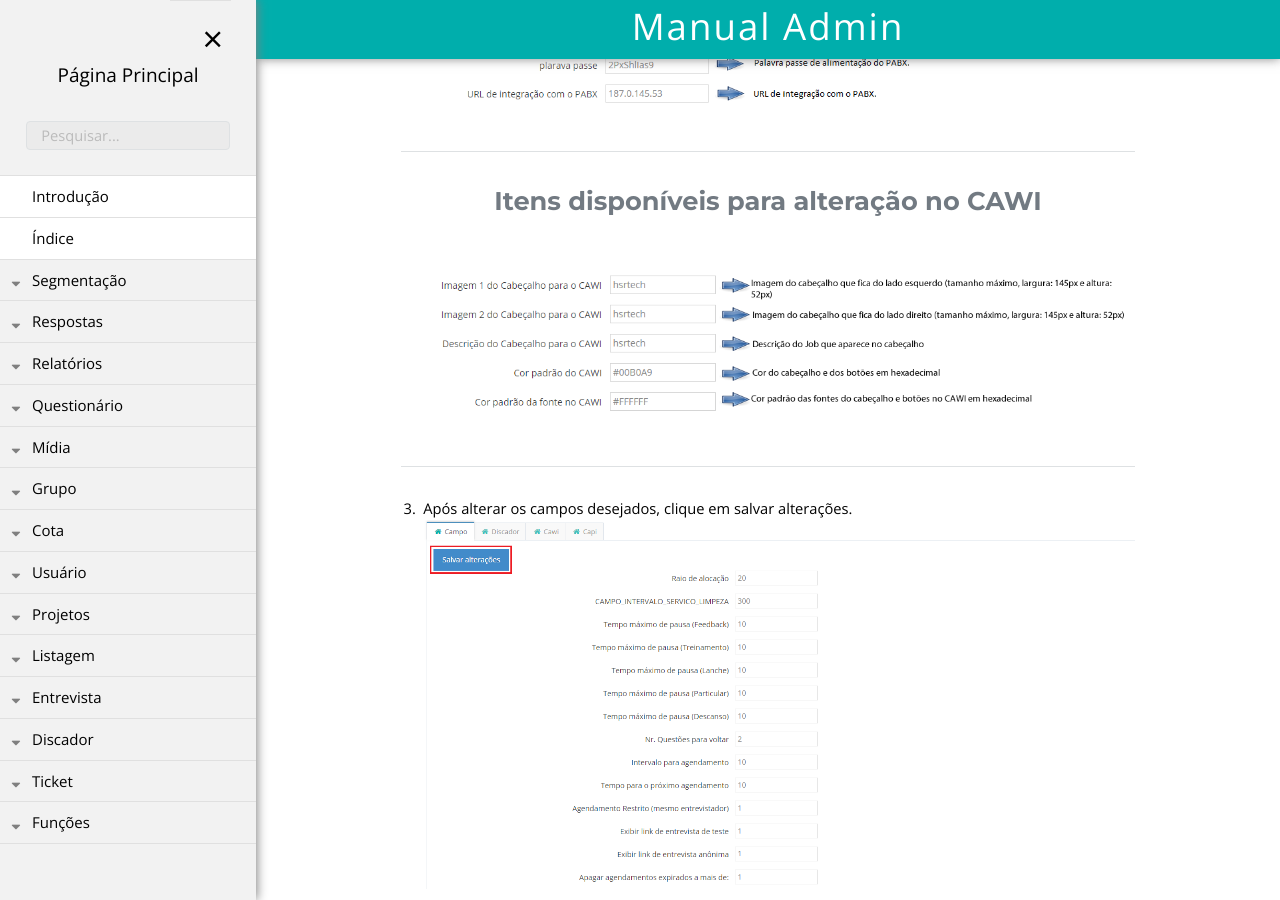
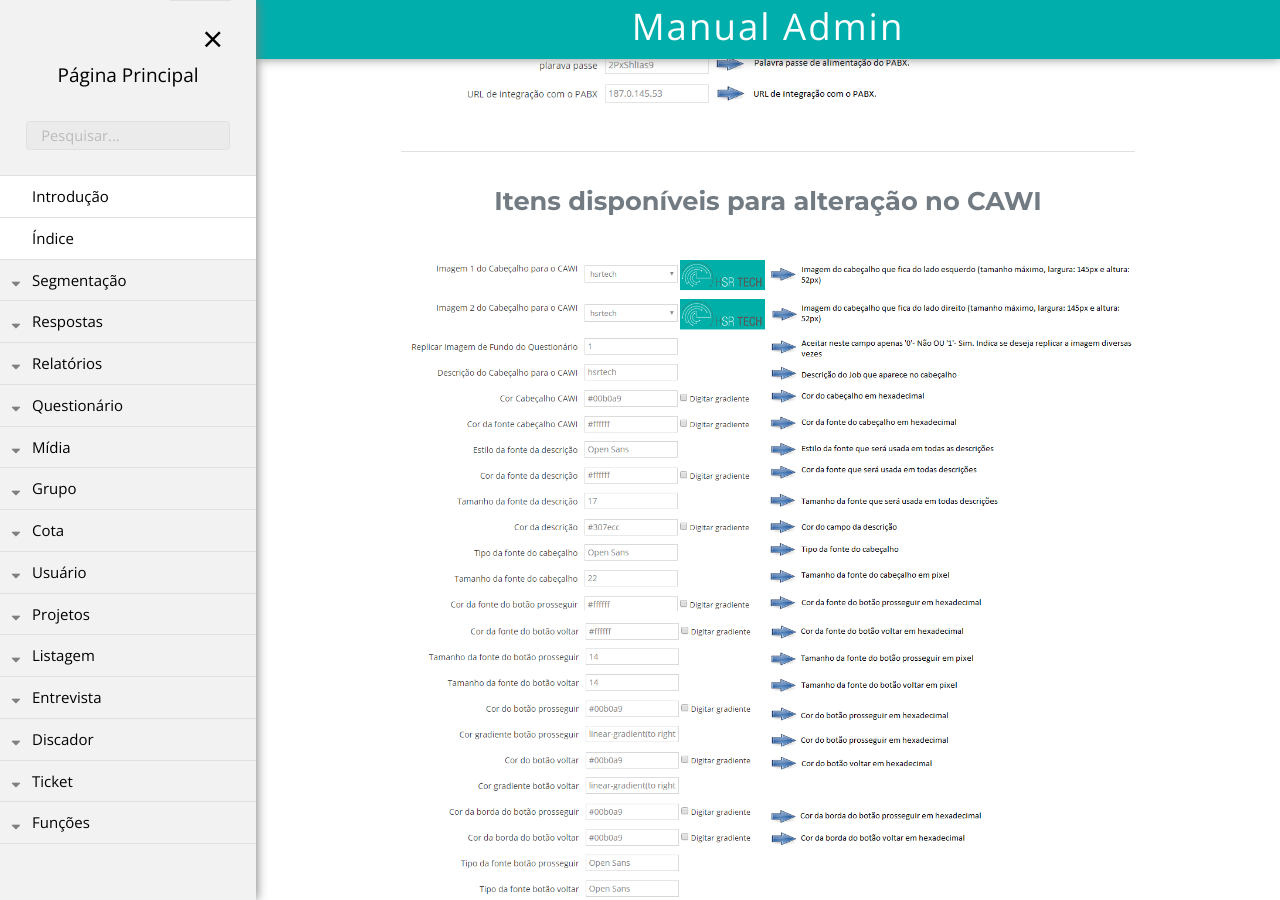
Before and after one commit to rogerio-figueiredo-hsr/hsrtechonline.github.io, a Jekyll site: the page built from _posts/2018-06-15-configurando-projeto.md, in a window 1280 px wide and 900 px high, scrolled down 1375 px. Built offline with Jekyll 4.4.1, drawn with Linux system fonts in a browser that asks for light colours.

Commit message:
Atualizando imagens

```diff
--- a/_posts/2018-06-15-configurando-projeto.md
+++ b/_posts/2018-06-15-configurando-projeto.md
@@ -29,9 +29,10 @@ pasta: "Projetos"
 
 ## Itens disponíveis para alteração no CAWI
 ![Imagem de apoio 4]({{ "/assets/img/configurando-um-projeto-04.png" | prepend: site.baseurl }})
+![Imagem de apoio 5]({{ "/assets/img/configurando-um-projeto-06.png" | prepend: site.baseurl }})
 
 ----
 
 {:start="3"}
 3. Após alterar os campos desejados, clique em salvar alterações.
-![Imagem de apoio 5]({{ "/assets/img/configurando-um-projeto-05.png" | prepend: site.baseurl }})
+![Imagem de apoio 6]({{ "/assets/img/configurando-um-projeto-05.png" | prepend: site.baseurl }})
```
Also changed, not shown: assets/img/configurando-um-projeto-04.png, assets/img/configurando-um-projeto-06.png (added).
